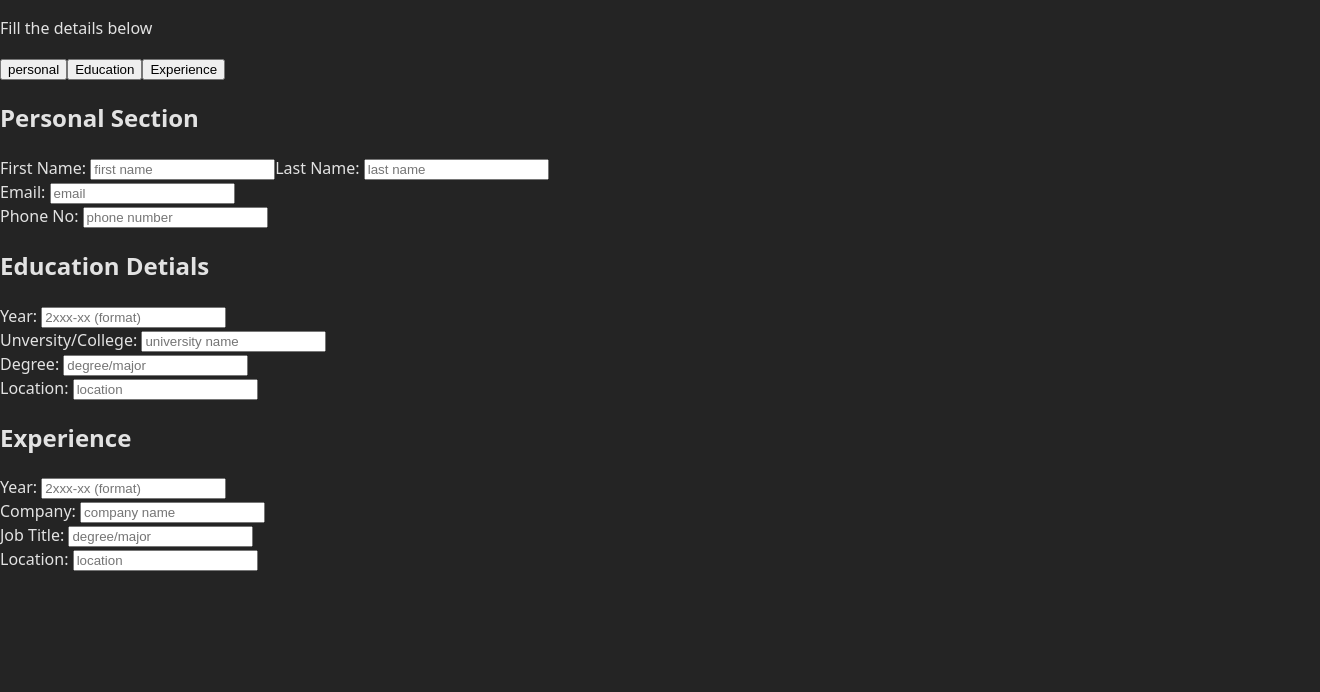
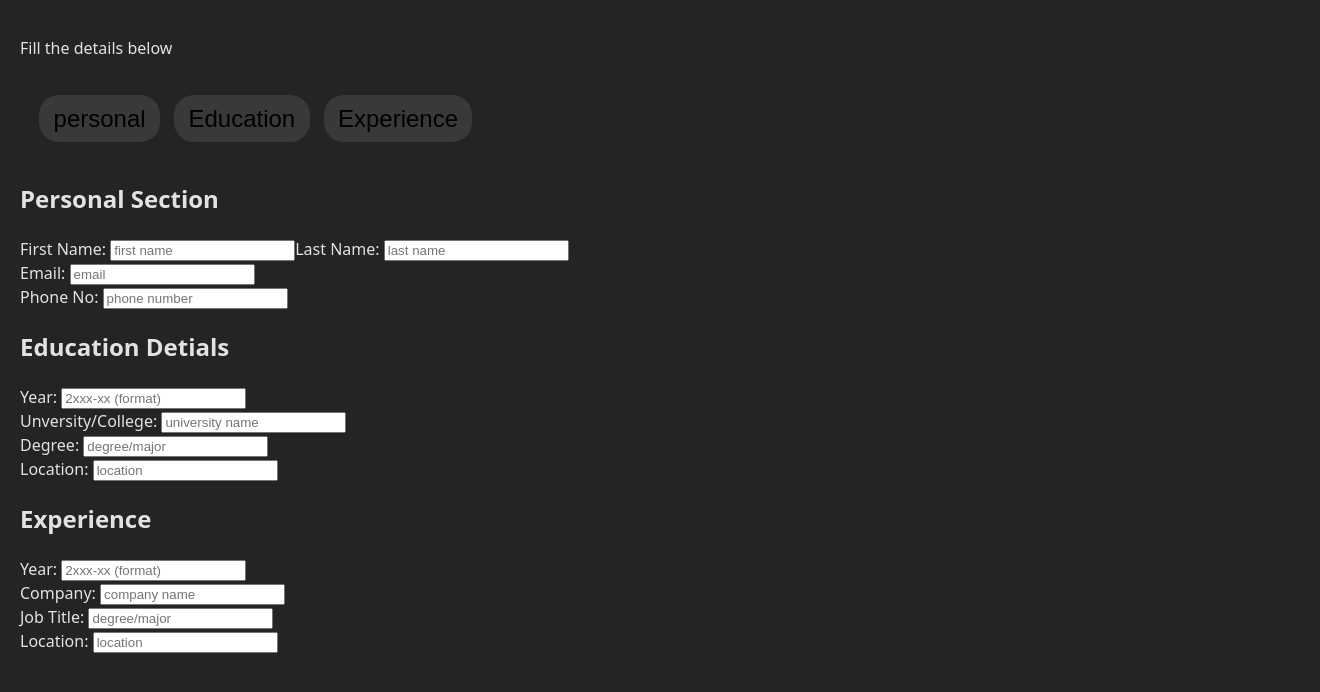
Before and after one commit to Anand-1812/CV-app, a React (Vite) app in the folder cv_app/: page / in a window 1280 px wide. Shown: the top 692 px of the page, 1320 px wide, since content can reach past the window. Built offline with nearby package versions, Linux system fonts and the light colour scheme.

Commit message:
adding styling for the details button

```diff
--- a/cv_app/src/App.css
+++ b/cv_app/src/App.css
@@ -1,4 +1,32 @@
 #root {
+  margin: 0 auto;
+  padding: 20px;
   min-width: 100vw;
   min-height: 100vh;
+  display: flex;
+  flex-wrap: wrap;
 }
+
+.cv-section {
+  flex-grow: 1;
+}
+
+.detailsButton {
+  padding: 1.2rem;
+  display: flex;
+  gap: 14px;
+}
+
+.detailsButton button {
+  background-color: #393939;
+  padding: 0.6rem 0.9rem;
+  font-size: 1.5rem;
+  border: none;
+  border-radius: 20px;
+  transition: 0.3s ease-in;
+  cursor: pointer;
+}
+
+.detailsButton button:hover {
+  background-color: #7b7b7b;
+}
```
